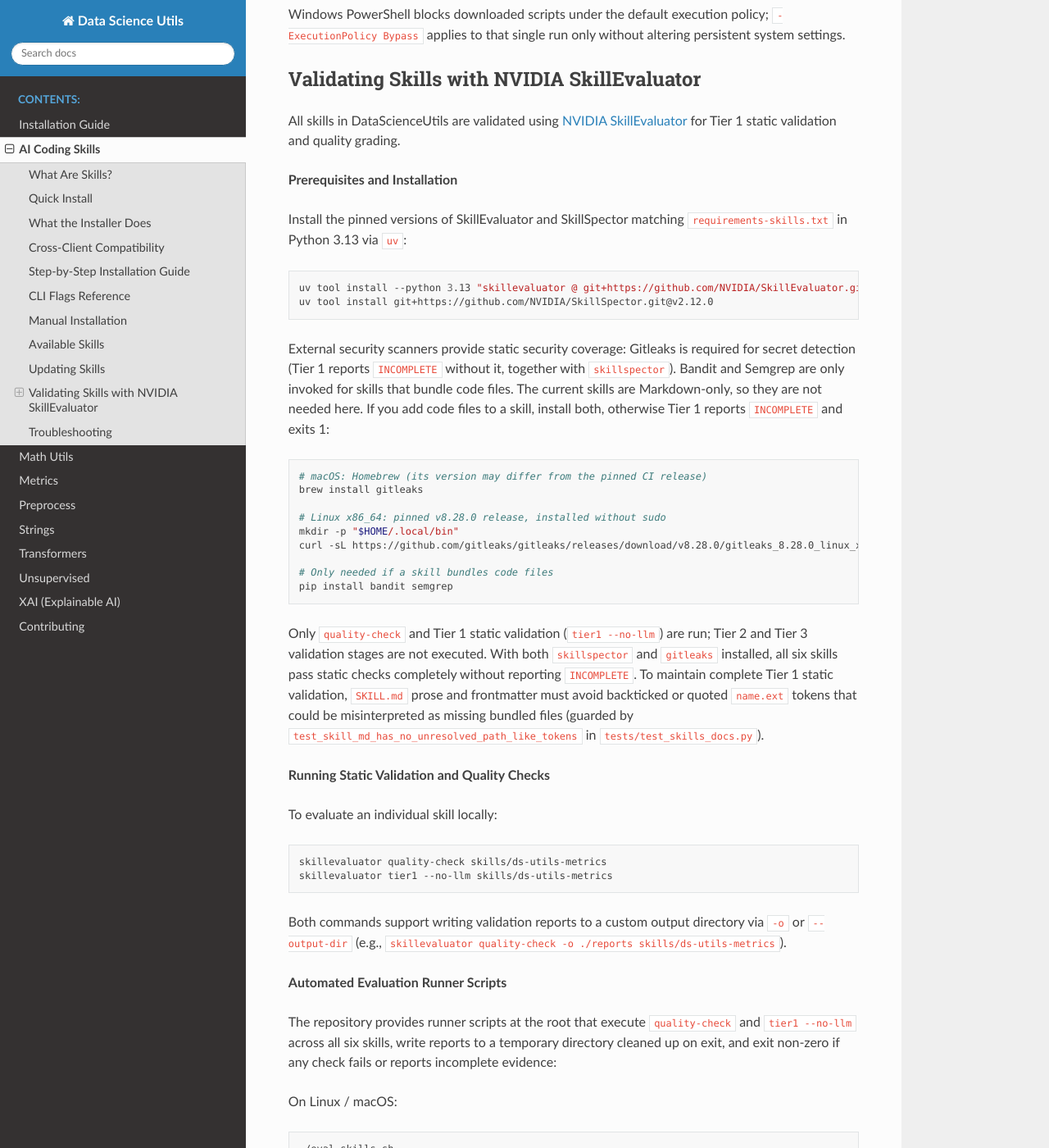
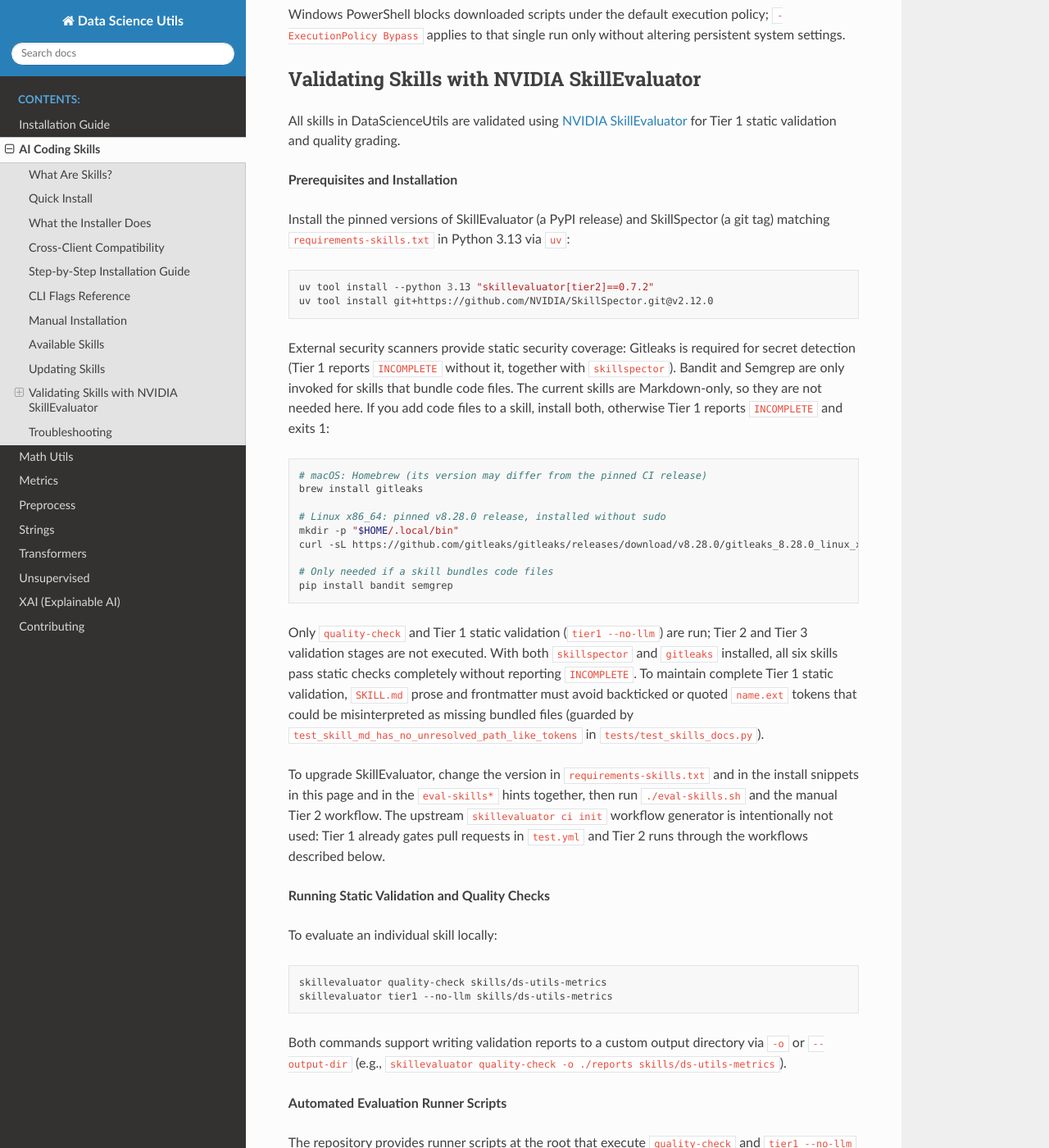
Before and after one commit to idanmoradarthas/DataScienceUtils, a Sphinx documentation site: the page built from docs/source/ai_skills.rst, in a window 1280 px wide and 1400 px high, scrolled down 11191 px. Shown: the whole window at 82% size. Built offline with Sphinx 7.4.7 and the Read the Docs theme 3.1.0, drawn with Linux system fonts in a browser that asks for light colours; some of the changed text lies outside the part shown.

Commit message:
ci(skills): install SkillEvaluator from PyPI (skillevaluator[tier2]==0.7.2) instead of a git commit (#154)
* ci(skills): install SkillEvaluator from PyPI (skillevaluator[tier2]==0.7.2) instead of a git commit

Replace the git-pinned SkillEvaluator install with the PyPI release
skillevaluator[tier2]==0.7.2 across requirements-skills.txt, GitHub Actions
workflows, runner scripts, tests, and documentation. The [tier2] extra
bundles openai>=2.21.0, removing the need for separate --with flags.
SkillSpector remains on its git pin.

Co-authored-by: idanmoradarthas <14873156+idanmoradarthas@users.noreply.github.com>

* test(skills): point the Tier 2 failure hints at the pinned [tier2] install

Co-authored-by: idanmoradarthas <14873156+idanmoradarthas@users.noreply.github.com>

---------

Co-authored-by: google-labs-jules[bot] <161369871+google-labs-jules[bot]@users.noreply.github.com>
Co-authored-by: idanmoradarthas <14873156+idanmoradarthas@users.noreply.github.com>

```diff
--- a/docs/source/ai_skills.rst
+++ b/docs/source/ai_skills.rst
@@ -593,11 +593,11 @@ All skills in DataScienceUtils are validated using `NVIDIA SkillEvaluator <https
 
 **Prerequisites and Installation**
 
-Install the pinned versions of SkillEvaluator and SkillSpector matching ``requirements-skills.txt`` in Python 3.13 via ``uv``:
+Install the pinned versions of SkillEvaluator (a PyPI release) and SkillSpector (a git tag) matching ``requirements-skills.txt`` in Python 3.13 via ``uv``:
 
 .. code-block:: bash
 
-    uv tool install --python 3.13 "skillevaluator @ git+https://github.com/NVIDIA/SkillEvaluator.git@a61e1f3ff609118c0c07e5f569aaf58fa5a76be0"
+    uv tool install --python 3.13 "skillevaluator[tier2]==0.7.2"
     uv tool install git+https://github.com/NVIDIA/SkillSpector.git@v2.12.0
 
 External security scanners provide static security coverage: Gitleaks is required for secret detection (Tier 1 reports ``INCOMPLETE`` without it, together with ``skillspector``). Bandit and Semgrep are only invoked for skills that bundle code files. The current skills are Markdown-only, so they are not needed here. If you add code files to a skill, install both, otherwise Tier 1 reports ``INCOMPLETE`` and exits 1:
@@ -615,6 +615,8 @@ External security scanners provide static security coverage: Gitleaks is require
     pip install bandit semgrep
 
 Only ``quality-check`` and Tier 1 static validation (``tier1 --no-llm``) are run; Tier 2 and Tier 3 validation stages are not executed. With both ``skillspector`` and ``gitleaks`` installed, all six skills pass static checks completely without reporting ``INCOMPLETE``. To maintain complete Tier 1 static validation, ``SKILL.md`` prose and frontmatter must avoid backticked or quoted ``name.ext`` tokens that could be misinterpreted as missing bundled files (guarded by ``test_skill_md_has_no_unresolved_path_like_tokens`` in ``tests/test_skills_docs.py``).
+
+To upgrade SkillEvaluator, change the version in ``requirements-skills.txt`` and in the install snippets in this page and in the ``eval-skills*`` hints together, then run ``./eval-skills.sh`` and the manual Tier 2 workflow. The upstream ``skillevaluator ci init`` workflow generator is intentionally not used: Tier 1 already gates pull requests in ``test.yml`` and Tier 2 runs through the workflows described below.
 
 **Running Static Validation and Quality Checks**
 
@@ -664,7 +666,11 @@ You can run the Tier 2 evaluation runner script ``eval-skills-tier2.sh`` locally
 
 .. code-block:: bash
 
-    uv tool install --python 3.13 --force --with "openai>=2.21.0" "skillevaluator @ git+https://github.com/NVIDIA/SkillEvaluator.git@a61e1f3ff609118c0c07e5f569aaf58fa5a76be0"
+    uv tool install --python 3.13 --force "skillevaluator[tier2]==0.7.2"
+
+The ``[tier2]`` extra installs the OpenAI client used by the Tier 2 checks, so no extra ``--with`` flag is needed.
+
+.. code-block:: bash
 
     # Ollama must already be running (another terminal or a service) with OLLAMA_CONTEXT_LENGTH=32768, e.g.:
     # OLLAMA_CONTEXT_LENGTH=32768 ollama serve
```
Also changed, not shown: requirements-skills.txt (+4 -4 lines), 6 other files.
